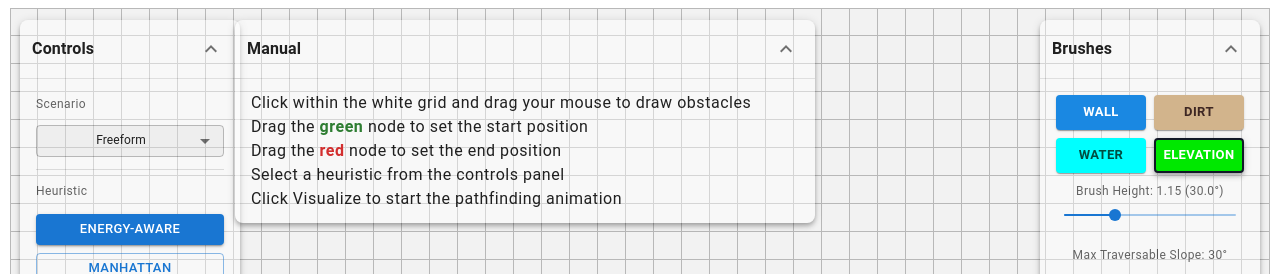
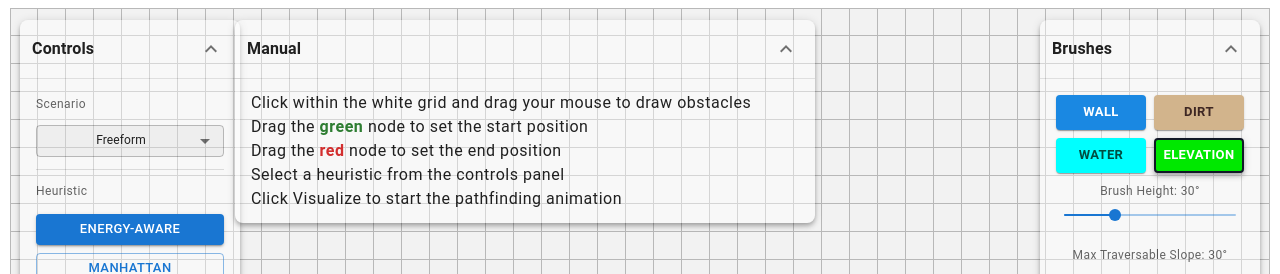
Before and after one commit to ruicchi/energy-aware-astar, a React (Vite) app: page / in a window 1280 px wide. Both pictures are taken after a click on the button "ELEVATION". Shown: the top 274 px of the page. Built offline with nearby package versions, Linux system fonts and the light colour scheme.

Commit message:
chore: fix elevation brush

```diff
--- a/src/game/cellDisplay.ts
+++ b/src/game/cellDisplay.ts
@@ -1,5 +1,6 @@
 import type { Heading } from "../shared/types";
 import { TERRAIN_CONFIG, THEME_CONFIG } from "../config/simulationConfig";
+import { getElevationSlopeDegrees } from "../physics/terrainPhysics";
 
 export interface GradientArrowDisplay {
   rotationDeg: number;
@@ -77,9 +78,7 @@ export function resolveCellDisplayState({
 
   const elevationLabel =
     elevation > 0 && !isRobot && !isDestination && !isWall && terrainFactor === 0
-      ? Number.isInteger(elevation)
-        ? elevation
-        : Number(elevation.toFixed(1))
+      ? Math.round(getElevationSlopeDegrees(elevation))
       : undefined;
 
   return {
--- a/src/game/controls/TerrainBrushControls.tsx
+++ b/src/game/controls/TerrainBrushControls.tsx
@@ -29,13 +29,6 @@ export function TerrainBrushControls() {
     BRUSH_CONFIG.elevation.max,
     Math.max(BRUSH_CONFIG.elevation.min, Math.round(getElevationSlopeDegrees(elevationBrushValue))),
   );
-  const elevationAngle = getElevationSlopeDegrees(elevationBrushValue).toFixed(1);
-  const displayElevationHeight =
-    elevationBrushValue >= 100
-      ? "Max"
-      : Number.isInteger(elevationBrushValue)
-        ? String(elevationBrushValue)
-        : elevationBrushValue.toFixed(2);
 
   return (
     <Box>
@@ -228,12 +221,12 @@ export function TerrainBrushControls() {
         >
           <Box>
             <Tooltip
-              title={`Nominal slope angle: ${elevationAngle}° from flat terrain`}
+              title={`Nominal slope angle: ${currentSlopeAngle}° from flat terrain`}
               arrow
               placement="top"
             >
               <Typography variant="caption" color="textSecondary" sx={{ cursor: "default" }}>
-                Brush Height: {displayElevationHeight} ({elevationAngle}°)
+                Brush Height: {currentSlopeAngle}°
               </Typography>
             </Tooltip>
             <Slider
```
Also changed, not shown: 1 other file (tests, documents, lock files or other folders).
